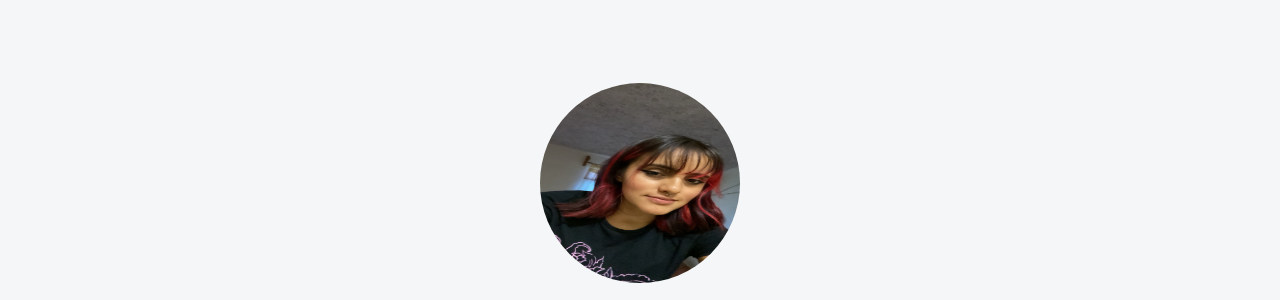
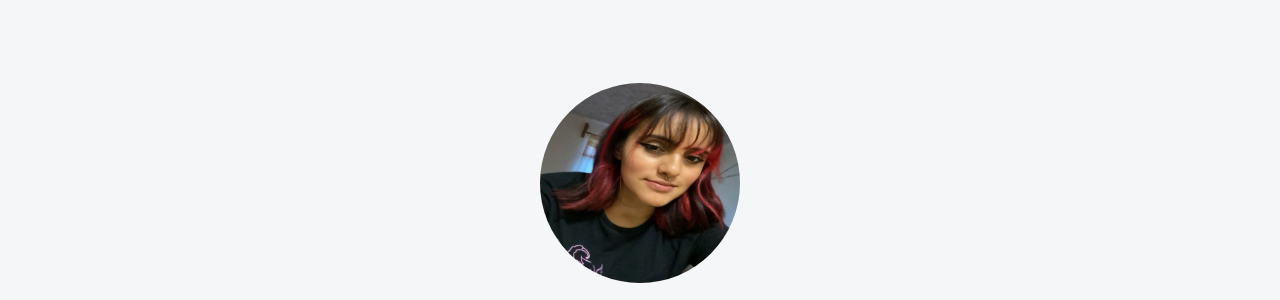
Before and after one commit to SandyyOrtega/sandyyortega.github.io, a plain HTML site: page index.html in a window 1280 px wide. Shown: the part 109-409 px from the top of the page. Drawn offline with nearby package versions, Linux system fonts and the light colour scheme; a web font is replaced by a local one.

Commit message:
Update index.html

```diff
--- a/index.html
+++ b/index.html
@@ -55,7 +55,7 @@
     <!-- Seccion Hero -->
     <section class="hero align-items-stretch">
       <div class="hero-principal d-flex flex-column justify-content-center align-items-center">
-        <img class="hero-imagen-desarrollador rounded-circle" src="imagenes/San.JPG" alt="Foto de Sandra Ortega">
+        <img class="hero-imagen-desarrollador rounded-circle" src="imagenes/San2.jpg" alt="Foto de Sandra Ortega">
         <h1>Hola, soy Sandra Ortega</h1>
         <!--<h2>Desarrollo sitios web y escribo artículos sobre programación.</h2>-->
 
```
